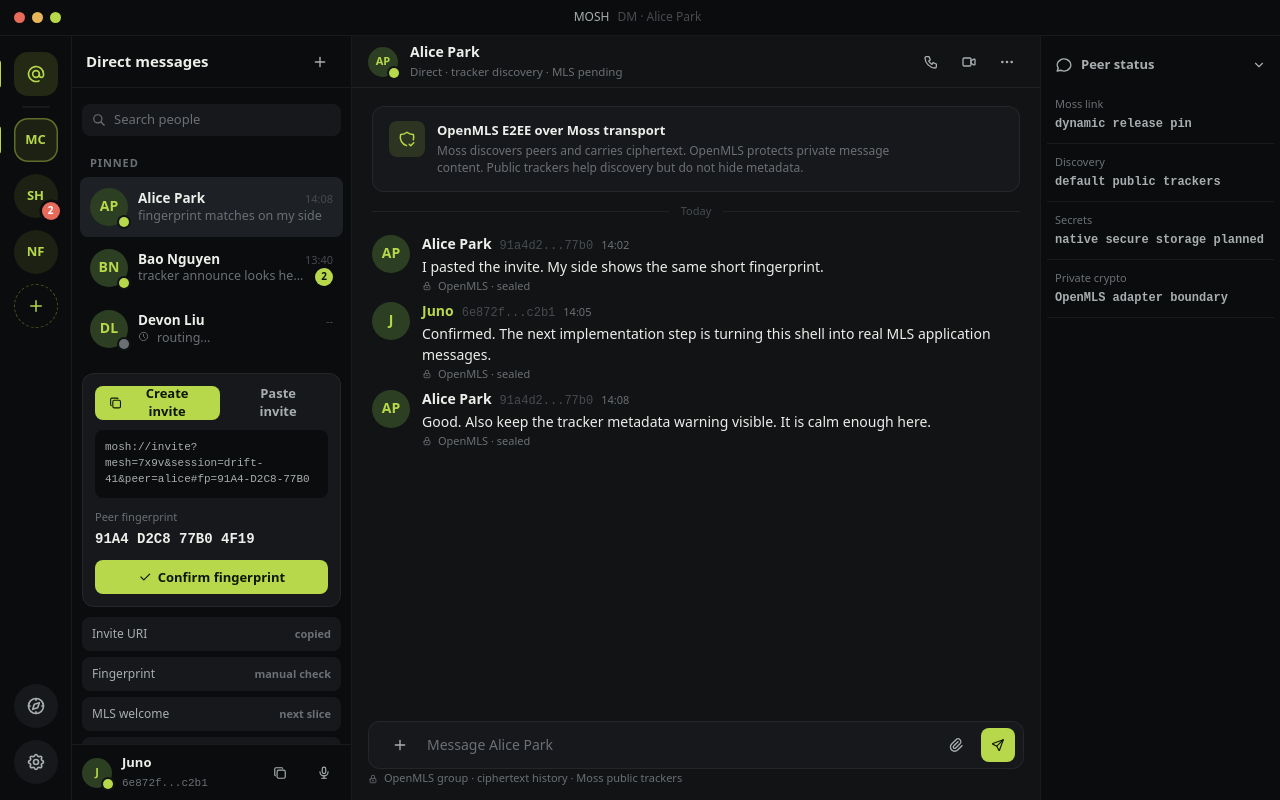
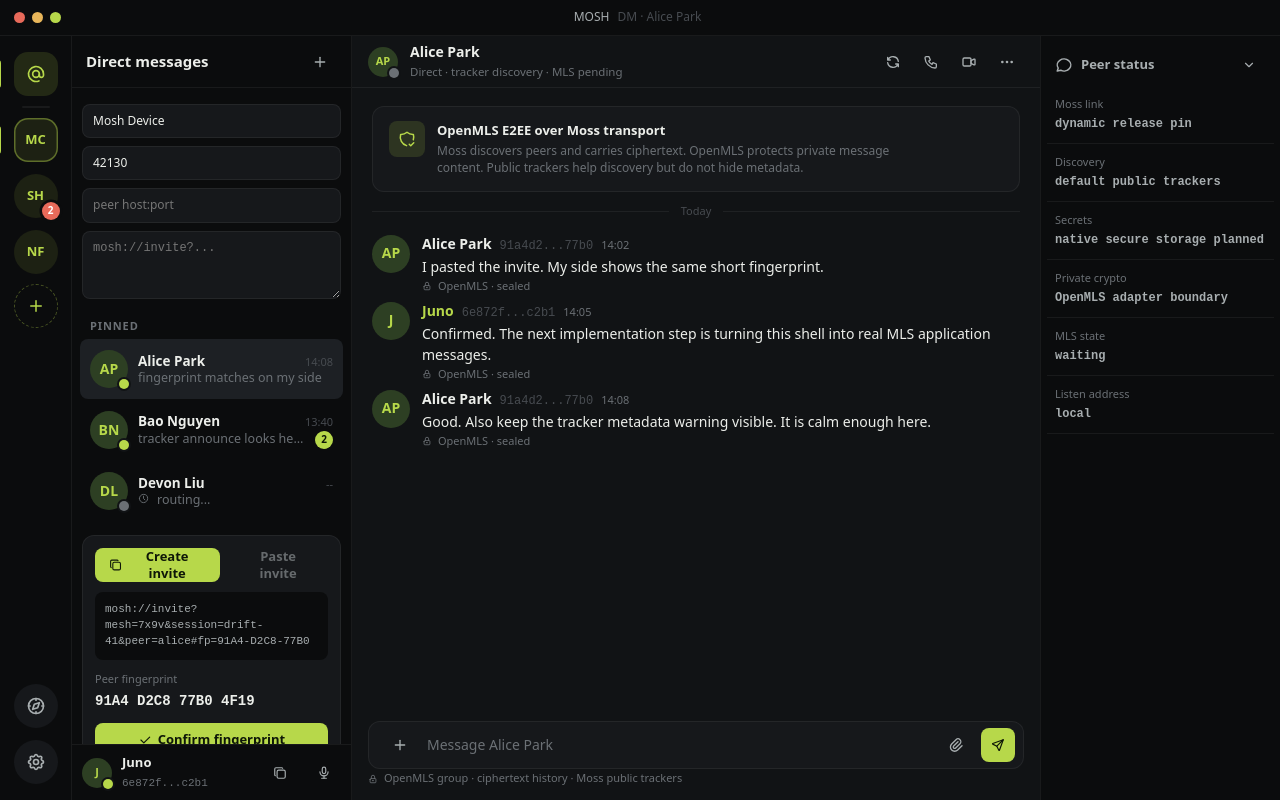
Before and after one commit to redstone-md/mosh-flutter, a React (Vite) app: page / in a window 1280 px wide. Built offline with nearby package versions, Linux system fonts and the light colour scheme.

Commit message:
feat(desktop): wire private dm commands

```diff
--- a/src/features/private-dm/private-dm-screen.tsx
+++ b/src/features/private-dm/private-dm-screen.tsx
@@ -12,29 +12,115 @@ import {
   IconPaperclip,
   IconPhone,
   IconPlus,
-  IconSearch,
+  IconRefresh,
   IconSend,
   IconSettings,
   IconShieldCheck,
   IconVideo,
 } from "@tabler/icons-react";
-import { useState } from "react";
+import { FormEvent, useState } from "react";
 import { contacts, diagnostics, dmText, inviteText, messages, shellText, trustSteps } from "./private-dm.content";
+import { ChatMessage, NativeMessagingGateway, SessionSnapshot, nativeMessagingGateway } from "./native/native-messaging-gateway";
 
 const ICON_SIZE = 16;
 const RAIL_ICON_SIZE = 20;
+const DEFAULT_LISTEN_PORT = 42130;
+const DEFAULT_DISPLAY_NAME = "Mosh Device";
+const READY_STATE = "ready";
 
-export function PrivateDmScreen() {
+interface RuntimeUiState {
+  readonly createdInvite?: string;
+  readonly listenAddress?: string;
+  readonly snapshot?: SessionSnapshot;
+  readonly error?: string;
+  readonly busy: boolean;
+}
+
+export function PrivateDmScreen({ gateway = nativeMessagingGateway }: { gateway?: NativeMessagingGateway }) {
   const [fingerprintConfirmed, setFingerprintConfirmed] = useState(false);
+  const [displayName, setDisplayName] = useState(DEFAULT_DISPLAY_NAME);
+  const [listenPort, setListenPort] = useState(DEFAULT_LISTEN_PORT);
+  const [staticPeer, setStaticPeer] = useState("");
+  const [inviteUri, setInviteUri] = useState("");
+  const [composer, setComposer] = useState("");
+  const [runtime, setRuntime] = useState<RuntimeUiState>({ busy: false });
+
+  const run = async (action: () => Promise<Partial<RuntimeUiState>>) => {
+    setRuntime((state) => ({ ...state, busy: true, error: undefined }));
+    try {
+      const next = await action();
+      setRuntime((state) => ({ ...state, ...next, busy: false }));
+    } catch (error) {
+      setRuntime((state) => ({ ...state, busy: false, error: readableError(error) }));
+    }
+  };
+
+  const createInvite = () =>
+    run(async () => {
+      const invite = await gateway.createPrivateInvite({
+        display_name: displayName,
+        listen_port: listenPort,
+        static_peer: emptyToNull(staticPeer),
+      });
+      await copyText(invite.invite_uri);
+      return { createdInvite: invite.invite_uri, listenAddress: invite.listen_address };
+    });
+
+  const acceptInvite = () =>
+    run(async () => ({
+      snapshot: await gateway.acceptPrivateInvite({
+        invite_uri: inviteUri,
+        display_name: displayName,
+        listen_port: listenPort,
+        static_peer: emptyToNull(staticPeer),
+      }),
+    }));
+
+  const poll = () => run(async () => ({ snapshot: await gateway.pollPrivateSession() }));
+
+  const send = (event: FormEvent) => {
+    event.preventDefault();
+    const body = composer.trim();
+    if (!body) {
+      return;
+    }
+    void run(async () => {
+      await gateway.sendPrivateMessage(body);
+      setComposer("");
+      return { snapshot: await gateway.pollPrivateSession() };
+    });
+  };
 
   return (
     <main className="mosh-window" aria-label={shellText.productName}>
       <TitleBar />
       <div className="desktop-body">
         <SpacesRail />
-        <DirectColumn onConfirm={() => setFingerprintConfirmed(true)} confirmed={fingerprintConfirmed} />
-        <ChatPane confirmed={fingerprintConfirmed} />
-        <DiagnosticsPanel />
+        <DirectColumn
+          confirmed={fingerprintConfirmed}
+          displayName={displayName}
+          inviteUri={inviteUri}
+          listenPort={listenPort}
+          runtime={runtime}
+          staticPeer={staticPeer}
+          onAccept={acceptInvite}
+          onConfirm={() => setFingerprintConfirmed(true)}
+          onCreate={createInvite}
+          onDisplayName={setDisplayName}
+          onInviteUri={setInviteUri}
+          onListenPort={setListenPort}
+          onStaticPeer={setStaticPeer}
+        />
+        <ChatPane
+          composer={composer}
+          confirmed={fingerprintConfirmed}
+          runtimeMessages={runtime.snapshot?.messages ?? []}
+          state={runtime.snapshot?.state ?? "waiting"}
+          onComposer={setComposer}
+          onPoll={poll}
+          onSend={send}
+        />
+        <DiagnosticsPanel runtime={runtime} onPoll={poll} />
       </div>
     </main>
   );
@@ -43,15 +129,8 @@ export function PrivateDmScreen() {
 function TitleBar() {
   return (
     <header className="titlebar">
-      <div className="traffic-dots" aria-hidden="true">
-        <span className="dot-danger" />
-        <span className="dot-warn" />
-        <span className="dot-moss" />
-      </div>
-      <div className="titlebar-copy">
-        <span>{shellText.productName}</span>
-        <span>{shellText.windowSubtitle}</span>
-      </div>
+      <div className="traffic-dots" aria-hidden="true"><span className="dot-danger" /><span className="dot-warn" /><span className="dot-moss" /></div>
+      <div className="titlebar-copy"><span>{shellText.productName}</span><span>{shellText.windowSubtitle}</span></div>
       <div className="titlebar-spacer" />
     </header>
   );
@@ -60,69 +139,42 @@ function TitleBar() {
 function SpacesRail() {
   return (
     <aside className="spaces-rail" aria-label={shellText.productName}>
-      <RailButton active label={shellText.directTooltip}>
-        <IconAt size={RAIL_ICON_SIZE} />
-      </RailButton>
+      <RailButton active label={shellText.directTooltip}><IconAt size={RAIL_ICON_SIZE} /></RailButton>
       <div className="rail-divider" />
       <RailSpace label="Moss Core" short="MC" active />
       <RailSpace label="Signal Hut" short="SH" unread="2" />
       <RailSpace label="North Field" short="NF" />
-      <button className="rail-add" type="button" aria-label="Add space">
-        <IconPlus size={18} />
-      </button>
+      <button className="rail-add" type="button" aria-label="Add space"><IconPlus size={18} /></button>
       <div className="rail-fill" />
-      <RailButton label={shellText.exploreTooltip}>
-        <IconCompass size={RAIL_ICON_SIZE} />
-      </RailButton>
-      <RailButton label={shellText.settingsTooltip}>
-        <IconSettings size={RAIL_ICON_SIZE} />
-      </RailButton>
+      <RailButton label={shellText.exploreTooltip}><IconCompass size={RAIL_ICON_SIZE} /></RailButton>
+      <RailButton label={shellText.settingsTooltip}><IconSettings size={RAIL_ICON_SIZE} /></RailButton>
     </aside>
   );
 }
 
-function RailButton({ active, label, children }: { active?: boolean; label: string; children: React.ReactNode }) {
-  return (
-    <div className="rail-slot">
-      <span className={active ? "rail-pill rail-pill-active" : "rail-pill"} />
-      <button className={active ? "rail-button rail-button-active" : "rail-button"} type="button" aria-label={label}>
-        {children}
-      </button>
-    </div>
-  );
-}
-
-function RailSpace({ active, label, short, unread }: { active?: boolean; label: string; short: string; unread?: string }) {
-  return (
-    <div className="rail-slot">
-      <span className={active ? "rail-pill rail-pill-active" : "rail-pill"} />
-      <button className={active ? "space-button space-button-active" : "space-button"} type="button" title={label}>
-        {short}
-        {unread ? <span className="space-unread">{unread}</span> : null}
-      </button>
-    </div>
-  );
-}
-
-function DirectColumn({ confirmed, onConfirm }: { confirmed: boolean; onConfirm: () => void }) {
+function DirectColumn(props: {
+  confirmed: boolean;
+  displayName: string;
+  inviteUri: string;
+  listenPort: number;
+  runtime: RuntimeUiState;
+  staticPeer: string;
+  onAccept: () => void;
+  onConfirm: () => void;
+  onCreate: () => void;
+  onDisplayName: (value: string) => void;
+  onInviteUri: (value: string) => void;
+  onListenPort: (value: number) => void;
+  onStaticPeer: (value: string) => void;
+}) {
   return (
     <aside className="middle-column" aria-label={inviteText.header}>
-      <header className="middle-header">
-        <strong>{inviteText.header}</strong>
-        <button className="btn btn-ghost btn-icon" type="button" aria-label={inviteText.createLabel}>
-          <IconPlus size={ICON_SIZE} />
-        </button>
-      </header>
+      <header className="middle-header"><strong>{inviteText.header}</strong><button className="btn btn-ghost btn-icon" type="button" onClick={props.onCreate} aria-label={inviteText.createLabel}><IconPlus size={ICON_SIZE} /></button></header>
       <div className="middle-scroll scroll">
-        <div className="search-box">
-          <IconSearch size={14} />
-          <span>{inviteText.searchPlaceholder}</span>
-        </div>
+        <RuntimeFields {...props} />
         <SectionLabel>{inviteText.pinnedLabel}</SectionLabel>
-        {contacts.map((contact) => (
-          <ContactRow contact={contact} key={contact.id} />
-        ))}
-        <InviteCard confirmed={confirmed} onConfirm={onConfirm} />
+        {contacts.map((contact) => <ContactRow contact={contact} key={contact.id} />)}
+        <InviteCard {...props} />
         <TrustRail />
       </div>
       <UserCard />
@@ -130,194 +182,82 @@ function DirectColumn({ confirmed, onConfirm }: { confirmed: boolean; onConfirm:
   );
 }
 
-function ContactRow({ contact }: { contact: (typeof contacts)[number] }) {
+function RuntimeFields(props: Parameters<typeof DirectColumn>[0]) {
   return (
-    <article className={contact.active ? "dm-row dm-row-active" : "dm-row"}>
-      <Avatar name={contact.name} presence={contact.presence} />
-      <div className="dm-row-copy">
-        <div className="dm-row-title">
-          <strong>{contact.name}</strong>
-          <span>{contact.time}</span>
-        </div>
-        <div className="dm-row-preview">
-          {contact.presence === "pending" ? <IconClock size={11} /> : null}
-          <span>{contact.preview}</span>
-          {contact.unread ? <b>{contact.unread}</b> : null}
-        </div>
-      </div>
-    </article>
-  );
-}
-
-function InviteCard({ confirmed, onConfirm }: { confirmed: boolean; onConfirm: () => void }) {
-  return (
-    <section className="invite-card" aria-label={inviteText.createLabel}>
-      <div className="invite-actions">
-        <button className="btn btn-primary" type="button">
-          <IconCopy size={14} />
-          {inviteText.createLabel}
-        </button>
-        <button className="btn btn-ghost" type="button">
-          {inviteText.pasteLabel}
-        </button>
-      </div>
-      <code>{inviteText.inviteValue}</code>
-      <div className="fingerprint-line">
-        <span>{inviteText.fingerprintLabel}</span>
-        <strong>{inviteText.fingerprintValue}</strong>
-      </div>
-      <button className="btn btn-primary btn-full" type="button" onClick={onConfirm}>
-        <IconCheck size={14} />
-        {confirmed ? inviteText.confirmedLabel : inviteText.confirmLabel}
-      </button>
+    <section className="runtime-fields" aria-label="Mosh device setup">
+      <input aria-label="Display name" value={props.displayName} onChange={(event) => props.onDisplayName(event.target.value)} />
+      <input aria-label="Listen port" type="number" value={props.listenPort} onChange={(event) => props.onListenPort(Number(event.target.value))} />
+      <input aria-label="Static peer" placeholder="peer host:port" value={props.staticPeer} onChange={(event) => props.onStaticPeer(event.target.value)} />
+      <textarea aria-label="Invite URI" placeholder="mosh://invite?..." value={props.inviteUri} onChange={(event) => props.onInviteUri(event.target.value)} />
     </section>
   );
 }
 
-function TrustRail() {
+function InviteCard(props: Parameters<typeof DirectColumn>[0]) {
+  const shownInvite = props.runtime.createdInvite || props.inviteUri || inviteText.inviteValue;
+  const shownFingerprint = props.runtime.snapshot?.fingerprint || inviteText.fingerprintValue;
   return (
-    <ol className="trust-list" aria-label="Private trust setup">
-      {trustSteps.map(([label, state]) => (
-        <li key={label}>
-          <span>{label}</span>
-          <strong>{state}</strong>
-        </li>
-      ))}
-    </ol>
-  );
-}
-
-function ChatPane({ confirmed }: { confirmed: boolean }) {
-  return (
-    <section className="chat-pane" aria-labelledby="dm-title">
-      <header className="chat-header">
-        <Avatar name={dmText.contactName} presence="online" size="small" />
-        <div className="chat-title">
-          <h1 id="dm-title">{dmText.contactName}</h1>
-          <p>{confirmed ? "Direct · fingerprint confirmed · MLS ready" : dmText.contactSubtitle}</p>
-        </div>
-        <div className="chat-actions">
-          <IconButton label="Call"><IconPhone size={ICON_SIZE} /></IconButton>
-          <IconButton label="Video"><IconVideo size={ICON_SIZE} /></IconButton>
-          <IconButton label="More"><IconDots size={ICON_SIZE} /></IconButton>
-        </div>
-      </header>
-      <div className="chat-scroll scroll">
-        <CryptoBanner />
-        <DayDivider />
-        {messages.map((message) => (
-          <MessageRow message={message} key={message.id} />
-        ))}
+    <section className="invite-card" aria-label={inviteText.createLabel}>
+      <div className="invite-actions">
+        <button className="btn btn-primary" type="button" onClick={props.onCreate} disabled={props.runtime.busy}><IconCopy size={14} />{inviteText.createLabel}</button>
+        <button className="btn btn-ghost" type="button" onClick={props.onAccept} disabled={!props.confirmed || props.runtime.busy}>{inviteText.pasteLabel}</button>
       </div>
-      <Composer />
+      <code>{shownInvite}</code>
+      <div className="fingerprint-line"><span>{inviteText.fingerprintLabel}</span><strong>{shownFingerprint}</strong></div>
+      <button className="btn btn-primary btn-full" type="button" onClick={props.onConfirm}><IconCheck size={14} />{props.confirmed ? inviteText.confirmedLabel : inviteText.confirmLabel}</button>
     </section>
   );
 }
 
-function CryptoBanner() {
+function ChatPane(props: { composer: string; confirmed: boolean; runtimeMessages: readonly ChatMessage[]; state: string; onComposer: (value: string) => void; onPoll: () => void; onSend: (event: FormEvent) => void }) {
+  const ready = props.state === READY_STATE;
   return (
-    <section className="crypto-banner">
-      <div className="crypto-icon"><IconShieldCheck size={18} /></div>
-      <div>
-        <strong>{dmText.bannerTitle}</strong>
-        <p>{dmText.bannerBody}</p>
-      </div>
+    <section className="chat-pane" aria-labelledby="dm-title">
+      <header className="chat-header"><Avatar name={dmText.contactName} presence={ready ? "online" : "pending"} size="small" /><div className="chat-title"><h1 id="dm-title">{dmText.contactName}</h1><p>{props.confirmed ? `Direct · fingerprint confirmed · MLS ${props.state}` : dmText.contactSubtitle}</p></div><div className="chat-actions"><IconButton label="Poll" onClick={props.onPoll}><IconRefresh size={ICON_SIZE} /></IconButton><IconButton label="Call"><IconPhone size={ICON_SIZE} /></IconButton><IconButton label="Video"><IconVideo size={ICON_SIZE} /></IconButton><IconButton label="More"><IconDots size={ICON_SIZE} /></IconButton></div></header>
+      <div className="chat-scroll scroll"><CryptoBanner /><DayDivider />{messages.map((message) => <MessageRow message={message} key={message.id} />)}{props.runtimeMessages.map((message, index) => <RuntimeMessageRow message={message} key={`${message.from_device}-${index}`} />)}</div>
+      <Composer value={props.composer} onChange={props.onComposer} onSend={props.onSend} />
     </section>
   );
 }
 
-function MessageRow({ message }: { message: (typeof messages)[number] }) {
-  const isMe = message.from === "me";
-
-  return (
-    <article className="message-row">
-      <Avatar name={message.name} />
-      <div className="message-body">
-        <div className="message-meta">
-          <strong className={isMe ? "message-author-self" : undefined}>{message.name}</strong>
-          <code>{message.key}</code>
-          <span>{message.time}</span>
-        </div>
-        <p>{message.body}</p>
-        <div className="message-seal">
-          <IconLock size={10} />
-          <span>OpenMLS · sealed</span>
-        </div>
-      </div>
-    </article>
-  );
-}
-
-function Composer() {
-  return (
-    <footer className="composer">
-      <div className="composer-box">
-        <IconButton label="Add"><IconPlus size={ICON_SIZE} /></IconButton>
-        <input aria-label={dmText.composerPlaceholder} placeholder={dmText.composerPlaceholder} />
-        <IconButton label="Attach"><IconPaperclip size={ICON_SIZE} /></IconButton>
-        <button className="send-button" type="button" aria-label="Send message">
-          <IconSend size={14} />
-        </button>
-      </div>
-      <div className="composer-footnote">
-        <IconLock size={10} />
-        <span>{dmText.footerCrypto}</span>
-      </div>
-    </footer>
-  );
-}
-
-function DiagnosticsPanel() {
+function DiagnosticsPanel({ runtime, onPoll }: { runtime: RuntimeUiState; onPoll: () => void }) {
   return (
     <aside className="diagnostics-panel" aria-labelledby="diagnostics-title">
-      <header>
-        <IconMessageCircle size={18} />
-        <h2 id="diagnostics-title">Peer status</h2>
-        <IconChevronDown size={14} />
-      </header>
-      {diagnostics.map(([label, value]) => (
-        <div className="diagnostic-row" key={label}>
-          <span>{label}</span>
-          <strong>{value}</strong>
-        </div>
-      ))}
+      <header><IconMessageCircle size={18} /><h2 id="diagnostics-title">Peer status</h2><button className="btn btn-ghost btn-icon" type="button" onClick={onPoll} aria-label="Poll session"><IconChevronDown size={14} /></button></header>
+      {diagnostics.map(([label, value]) => <div className="diagnostic-row" key={label}><span>{label}</span><strong>{value}</strong></div>)}
+      <div className="diagnostic-row"><span>MLS state</span><strong>{runtime.snapshot?.state ?? "waiting"}</strong></div>
+      <div className="diagnostic-row"><span>Listen address</span><strong>{runtime.listenAddress ?? "local"}</strong></div>
+      {runtime.error ? <div className="diagnostic-row diagnostic-error"><span>Runtime error</span><strong>{runtime.error}</strong></div> : null}
     </aside>
   );
 }
 
-function UserCard() {
-  return (
-    <footer className="user-card">
-      <Avatar name={shellText.userName} presence="online" size="small" />
-      <div>
-        <strong>{shellText.userName}</strong>
-        <code>{shellText.userKey}</code>
-      </div>
-      <IconButton label="Copy key"><IconCopy size={14} /></IconButton>
-      <IconButton label="Mute"><IconMicrophone size={14} /></IconButton>
-    </footer>
-  );
+function Composer({ value, onChange, onSend }: { value: string; onChange: (value: string) => void; onSend: (event: FormEvent) => void }) {
+  return <form className="composer" onSubmit={onSend}><div className="composer-box"><IconButton label="Add"><IconPlus size={ICON_SIZE} /></IconButton><input aria-label={dmText.composerPlaceholder} placeholder={dmText.composerPlaceholder} value={value} onChange={(event) => onChange(event.target.value)} /><IconButton label="Attach"><IconPaperclip size={ICON_SIZE} /></IconButton><button className="send-button" type="submit" aria-label="Send message"><IconSend size={14} /></button></div><div className="composer-footnote"><IconLock size={10} /><span>{dmText.footerCrypto}</span></div></form>;
 }
 
-function Avatar({ name, presence, size }: { name: string; presence?: string; size?: "small" }) {
-  const initials = name.split(" ").map((part) => part[0]).join("").slice(0, 2).toUpperCase();
-
-  return (
-    <span className={size === "small" ? "avatar avatar-small" : "avatar"}>
-      {initials}
-      {presence ? <span className={`avatar-presence presence-${presence}`} /> : null}
-    </span>
-  );
+function ContactRow({ contact }: { contact: (typeof contacts)[number] }) {
+  return <article className={contact.active ? "dm-row dm-row-active" : "dm-row"}><Avatar name={contact.name} presence={contact.presence} /><div className="dm-row-copy"><div className="dm-row-title"><strong>{contact.name}</strong><span>{contact.time}</span></div><div className="dm-row-preview">{contact.presence === "pending" ? <IconClock size={11} /> : null}<span>{contact.preview}</span>{contact.unread ? <b>{contact.unread}</b> : null}</div></div></article>;
 }
 
-function SectionLabel({ children }: { children: React.ReactNode }) {
-  return <div className="section-label">{children}</div>;
+function RuntimeMessageRow({ message }: { message: ChatMessage }) {
+  return <article className="message-row"><Avatar name={message.from_device} /><div className="message-body"><div className="message-meta"><strong>{message.from_device}</strong><code>MLS</code><span>now</span></div><p>{message.body}</p><div className="message-seal"><IconLock size={10} /><span>OpenMLS · sealed</span></div></div></article>;
 }
 
-function DayDivider() {
-  return <div className="day-divider"><span>{dmText.dayLabel}</span></div>;
+function MessageRow({ message }: { message: (typeof messages)[number] }) {
+  const isMe = message.from === "me";
+  return <article className="message-row"><Avatar name={message.name} /><div className="message-body"><div className="message-meta"><strong className={isMe ? "message-author-self" : undefined}>{message.name}</strong><code>{message.key}</code><span>{message.time}</span></div><p>{message.body}</p><div className="message-seal"><IconLock size={10} /><span>OpenMLS · sealed</span></div></div></article>;
 }
 
-function IconButton({ children, label }: { children: React.ReactNode; label: string }) {
-  return <button className="btn btn-ghost btn-icon" type="button" aria-label={label}>{children}</button>;
-}
+function TrustRail() { return <ol className="trust-list" aria-label="Private trust setup">{trustSteps.map(([label, state]) => <li key={label}><span>{label}</span><strong>{state}</strong></li>)}</ol>; }
+function CryptoBanner() { return <section className="crypto-banner"><div className="crypto-icon"><IconShieldCheck size={18} /></div><div><strong>{dmText.bannerTitle}</strong><p>{dmText.bannerBody}</p></div></section>; }
+function DayDivider() { return <div className="day-divider"><span>{dmText.dayLabel}</span></div>; }
+function SectionLabel({ children }: { children: React.ReactNode }) { return <div className="section-label">{children}</div>; }
+function UserCard() { return <footer className="user-card"><Avatar name={shellText.userName} presence="online" size="small" /><div><strong>{shellText.userName}</strong><code>{shellText.userKey}</code></div><IconButton label="Copy key"><IconCopy size={14} /></IconButton><IconButton label="Mute"><IconMicrophone size={14} /></IconButton></footer>; }
+function RailButton({ active, label, children }: { active?: boolean; label: string; children: React.ReactNode }) { return <div className="rail-slot"><span className={active ? "rail-pill rail-pill-active" : "rail-pill"} /><button className={active ? "rail-button rail-button-active" : "rail-button"} type="button" aria-label={label}>{children}</button></div>; }
+function RailSpace({ active, label, short, unread }: { active?: boolean; label: string; short: string; unread?: string }) { return <div className="rail-slot"><span className={active ? "rail-pill rail-pill-active" : "rail-pill"} /><button className={active ? "space-button space-button-active" : "space-button"} type="button" title={label}>{short}{unread ? <span className="space-unread">{unread}</span> : null}</button></div>; }
+function Avatar({ name, presence, size }: { name: string; presence?: string; size?: "small" }) { const initials = name.split(" ").map((part) => part[0]).join("").slice(0, 2).toUpperCase(); return <span className={size === "small" ? "avatar avatar-small" : "avatar"}>{initials}{presence ? <span className={`avatar-presence presence-${presence}`} /> : null}</span>; }
+function IconButton({ children, label, onClick }: { children: React.ReactNode; label: string; onClick?: () => void }) { return <button className="btn btn-ghost btn-icon" type="button" aria-label={label} onClick={onClick}>{children}</button>; }
+function emptyToNull(value: string): string | null { const trimmed = value.trim(); return trimmed ? trimmed : null; }
+function readableError(error: unknown): string { return error instanceof Error ? error.message : String(error); }
+async function copyText(value: string): Promise<void> { await navigator.clipboard?.writeText?.(value); }
--- a/src/features/private-dm/styles/middle-column.css
+++ b/src/features/private-dm/styles/middle-column.css
@@ -176,3 +176,35 @@
 .user-card div { flex: 1; min-width: 0; }
 .user-card strong { display: block; font-size: 13px; }
 .user-card code { color: var(--fg-3); font-size: 11px; }
+
+
+.runtime-fields {
+  display: grid;
+  gap: 8px;
+  margin: 10px 2px 6px;
+}
+
+.runtime-fields input,
+.runtime-fields textarea {
+  width: 100%;
+  border: 1px solid var(--line);
+  border-radius: 8px;
+  padding: 8px 10px;
+  background: var(--bg-2);
+  color: var(--fg-1);
+  font: inherit;
+  font-size: 12px;
+}
+
+.runtime-fields textarea {
+  min-height: 68px;
+  resize: vertical;
+  font-family: var(--font-mono);
+}
+
+.diagnostic-error strong { color: var(--danger); }
+
+button:disabled {
+  cursor: not-allowed;
+  opacity: 0.55;
+}
```
Also changed, not shown: src/features/private-dm/native/native-messaging-gateway.ts (+63 -0 lines), 2 other files (tests, documents, lock files or other folders).
